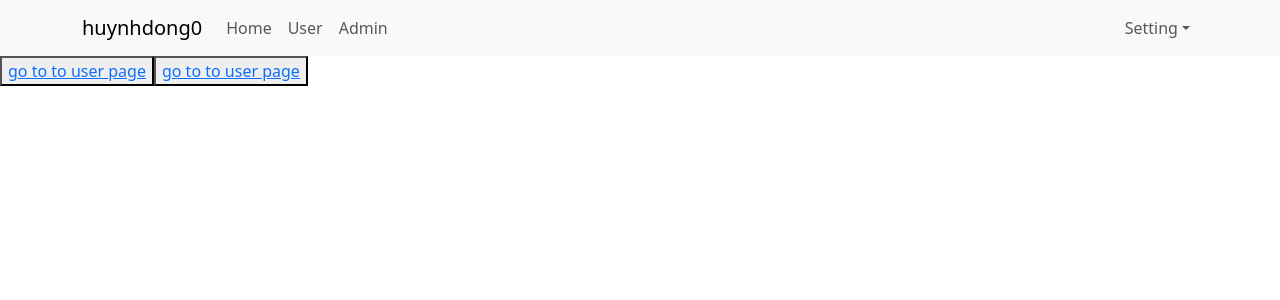
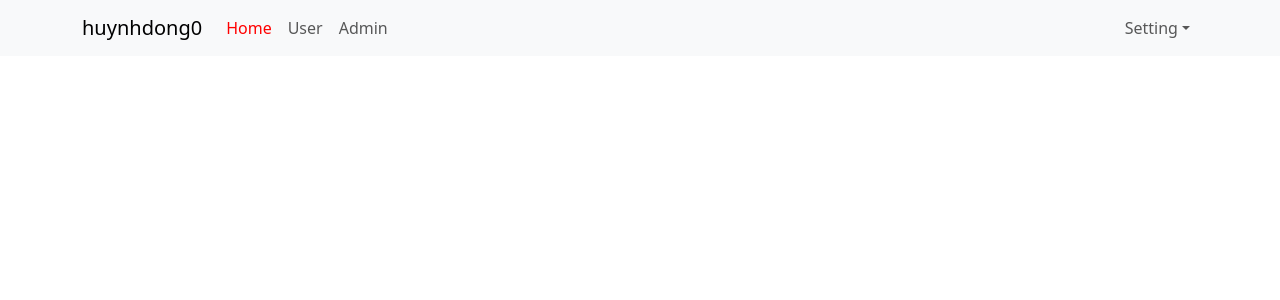
Before and after one commit to huynhdong0/learn-reactjs-hoidanit, a React (Create React App) app: page / in a window 1280 px wide. Shown: the top 300 px of the page. Built offline with nearby package versions, Linux system fonts and the light colour scheme.

Commit message:
navlink and nested route

```diff
--- a/src/App.js
+++ b/src/App.js
@@ -1,19 +1,18 @@
 import './App.scss';
 import Header from './components/Header/Header';
-import {Link} from "react-router-dom";
+import { Outlet} from "react-router-dom";
 
 const App = () => {
   return (
     <div className='app-container'>
-        <Header/>
-        <div>
-          <button>
-            <Link to="/users">go to to user page</Link>
-          </button>
-
-          <button>
-          <Link to="/admins">go to to user page</Link>
-          </button>
+        <div className='header-container'>
+          <Header/>
+        </div>
+        <div className='main-container'>
+          <div className='sidebar-container'></div>
+          <div className='app-context'>
+            <Outlet/>
+          </div>
         </div>
     </div>
   );
--- a/src/App.scss
+++ b/src/App.scss
@@ -7,3 +7,15 @@
   -webkit-font-smoothing: antialiased;
   -moz-osx-font-smoothing: grayscale;
 }
+
+.app-container{
+  .header-container{
+    .navbar-nav{
+      .nav-link{
+        &.active{
+          color: red;
+        }
+      }
+    }
+  }
+}
--- a/src/components/Header/Header.js
+++ b/src/components/Header/Header.js
@@ -2,7 +2,7 @@
 import Nav from 'react-bootstrap/Nav';
 import Navbar from 'react-bootstrap/Navbar';
 import NavDropdown from 'react-bootstrap/NavDropdown';
-import { Link } from 'react-router-dom';
+import { NavLink } from 'react-router-dom';
 
 const Header = () => {
   return (
@@ -13,13 +13,10 @@
         <Navbar.Collapse id="basic-navbar-nav">
           <Nav className="me-auto">
 
-            <Link to="/" className='nav-link'>Home</Link>
-            <Link to="/users" className='nav-link'>User</Link>
-            <Link to="/admins" className='nav-link'>Admin</Link>
+            <NavLink to="/" className='nav-link'>Home</NavLink>
+            <NavLink to="/users" className='nav-link'>User</NavLink>
+            <NavLink to="/admins" className='nav-link'>Admin</NavLink>
 
-            {/* <Nav.Link href="#home">Home</Nav.Link>
-            <Nav.Link href="users">Users</Nav.Link>
-            <Nav.Link href='admins'>Admin</Nav.Link> */}
           </Nav>
           <Nav>
             <NavDropdown title="Setting" id="basic-nav-dropdown">
--- a/src/index.js
+++ b/src/index.js
@@ -16,10 +16,10 @@
   <React.StrictMode>
     <BrowserRouter>
       <Routes>
-        <Route path='/' element={<App/>}/>
-        <Route path='users' element={<User/>}/>
-        <Route path='admins' element={<Admin/>}/>
-
+        <Route path='/' element={<App/>}>
+          <Route path='users' element={<User/>}/>
+          <Route path='admins' element={<Admin/>}/>
+        </Route>
       </Routes>
     </BrowserRouter>
   </React.StrictMode>
```
